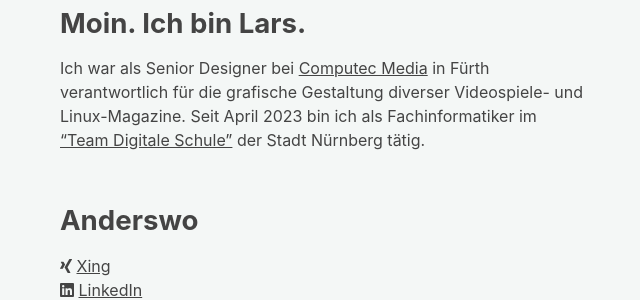
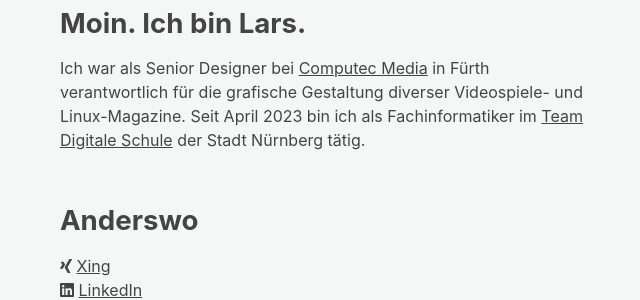
Before and after one commit to lkromat/website, a Jekyll site: the page built from index.md, in a window 1280 px wide. Shown: the part 295-595 px from the top of the page, without its empty margins (316-956 px from the left). Built offline with Jekyll 4.4.1, drawn with Linux system fonts in a browser that asks for light colours.

```diff
--- a/index.md
+++ b/index.md
@@ -9,7 +9,7 @@ layout: default
 
 ## Moin. Ich bin Lars.
 
-Ich war als Senior Designer bei [Computec Media](https://www.computec.de "Computec Website") in Fürth verantwortlich für die grafische Gestaltung diverser Videospiele- und Linux-Magazine. Seit April 2023 bin ich als Fachinformatiker im ["Team Digitale Schule"](https://www.nuernberg.de/internet/digitale_schule/) der Stadt Nürnberg tätig.
+Ich war als Senior Designer bei [Computec Media](https://www.computec.de "Computec Website") in Fürth verantwortlich für die grafische Gestaltung diverser Videospiele- und Linux-Magazine. Seit April 2023 bin ich als Fachinformatiker im [Team Digitale Schule](https://www.nuernberg.de/internet/digitale_schule/) der Stadt Nürnberg tätig.
 
 ## Anderswo
 
```
